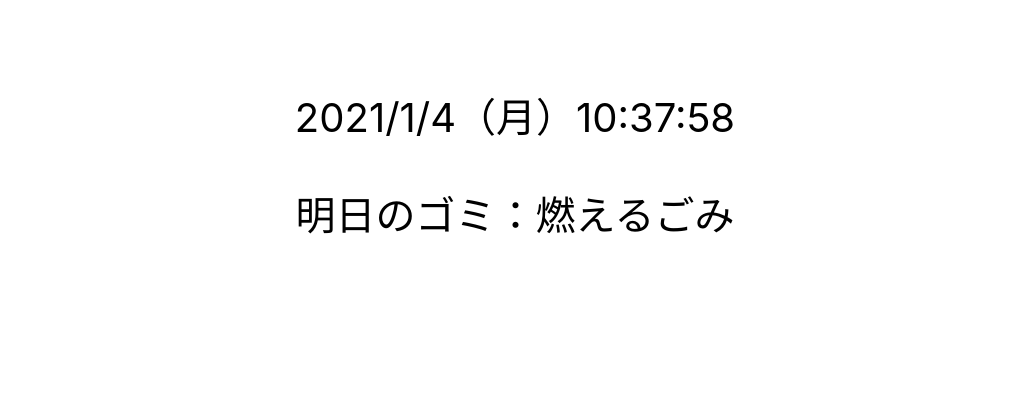
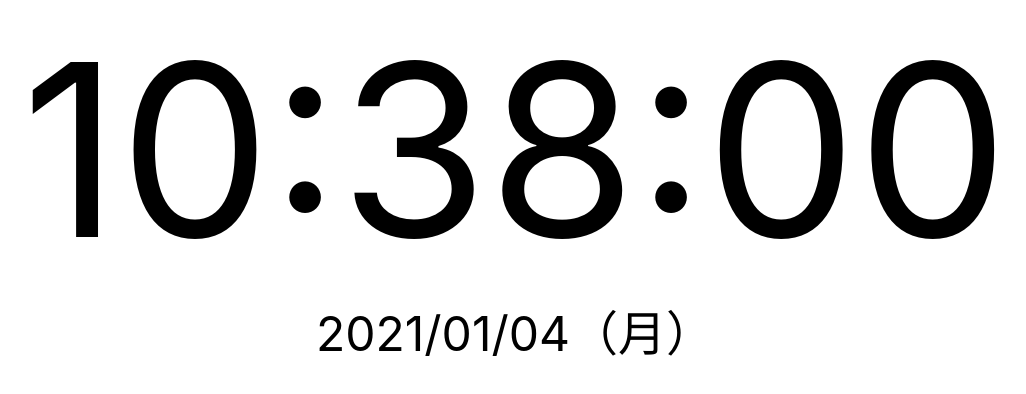
Before and after one commit to shotaCoffee/family-clock, a React (Create React App) app: page / in a window 1280 px wide. Shown: the part 216-610 px from the top of the page, without its empty margins (125-1151 px from the left). Built offline with nearby package versions, Linux system fonts and the light colour scheme.

Commit message:
feat 数字を2桁にする

```diff
--- a/package.json
+++ b/package.json
@@ -20,7 +20,8 @@
     "start": "react-scripts start",
     "build": "react-scripts build",
     "test": "react-scripts test",
-    "eject": "react-scripts eject"
+    "eject": "react-scripts eject",
+    "deploy":"npm run build && firebase deploy --only hosting && echo 'deploy success'"
   },
   "eslintConfig": {
     "extends": [
--- a/src/App.css
+++ b/src/App.css
@@ -1,8 +1,29 @@
+* {
+  margin: 0;
+  padding: 0;
+  box-sizing: border-box;
+}
+
 .App {
   text-align: center;
   height: 100vh;
   display: flex;
   justify-content: center;
   align-items: center;
-  font-size: 2.5rem;
 }
+
+.time {
+  font-size: 15rem;
+}
+
+.day {
+  font-size: 3rem;
+  word-break: keep-all;
+  line-break: strict;
+  word-wrap: break-word;
+  overflow-wrap: break-word;
+}
+
+/* .dust { */
+  /* font-size: 1.5rem; */
+/* } */
--- a/src/App.tsx
+++ b/src/App.tsx
@@ -1,10 +1,10 @@
-import React, { useState} from 'react';
+import React, {useState} from 'react';
 import './App.css';
 
 const App = () => {
   return (
     <div className="App">
-      <Clock />
+      <Clock/>
     </div>
   );
 }
@@ -13,25 +13,29 @@ export default App;
 
 const Clock = () => {
   const [time, setTime] = useState('');
+  const [day, setDay] = useState('');
   const [dustDay, setDustDay] = useState('');
+  const JAPANESE_DAY = ['日', '月', '火', '水', '木', '金', '土'];
+
   const setClock = () => {
-    const myDay = new Array("日","月","火","水","木","金","土");
-    const now  = new Date();
-    const year = now.getFullYear(); // 年
-    const month = now.getMonth()+1; // 月
-    const date = now.getDate(); // 日
-    const day = now.getDay();
-    let hour = now.getHours(); // 時
-    let min  = now.getMinutes(); // 分
-    let sec  = now.getSeconds(); // 秒
+    const now = new Date();
+    const year = now.getFullYear();
+    let month: string | number = now.getMonth() + 1;
+    let date: string | number = now.getDate();
+    let day: string | number = now.getDay();
+    let hour: string | number = now.getHours();
+    let min: string | number = now.getMinutes();
+    let sec: string | number = now.getSeconds();
 
-    // 数値が1桁の場合、頭に0を付けて2桁で表示する指定
-    if(hour < 10) { hour = 0 + hour; }
-    if(min < 10) { min = 0 + min; }
-    if(sec < 10) { sec = 0 + sec; }
+    hour = convertDouble(hour)
+    min = convertDouble(min)
+    sec = convertDouble(sec)
+    date = convertDouble(date)
+    month = convertDouble(month)
 
-    setTime(year + '/' + month + '/' + date + '（' + myDay[day] + '）'  + hour + ':' + min + ':' + sec);
-    setDustDay(getDustDay(myDay[day]))
+    setTime(hour + ':' + min + ':' + sec);
+    setDay(year + '/' + month + '/' + date + '（' + JAPANESE_DAY[day] + '）');
+    setDustDay(getDustDay(JAPANESE_DAY[day + 1]))
   }
 
   window.setTimeout(() => {
@@ -40,7 +44,7 @@ const Clock = () => {
 
   const getDustDay = (day: string) => {
     let dust = '';
-    switch(day) {
+    switch (day) {
       case '月':
         dust = '燃えるごみ';
         break;
@@ -63,16 +67,23 @@ const Clock = () => {
     return dust
   }
 
+  const convertDouble = (value: string | number) => {
+    if (value < 10) {
+      return String(0 + value.toString())
+    }
+    return value
+  }
+
   return (
     <div className='clock-wrap'>
-      <div className='clock'>{time}</div>
-      {
-        dustDay === '' ? (
-          <p>明日は捨てられるものはないよ</p>
-        ): (
-          <p>明日のゴミ：{dustDay}</p>
-        )
-      }
+      <div className='time'>{time}</div>
+      <div className='day'>{day}
+        {
+          dustDay === '' ? null : (
+            <span className='dust'>明日のゴミ：{dustDay}</span>
+          )
+        }
+      </div>
     </div>
 
   )
```
